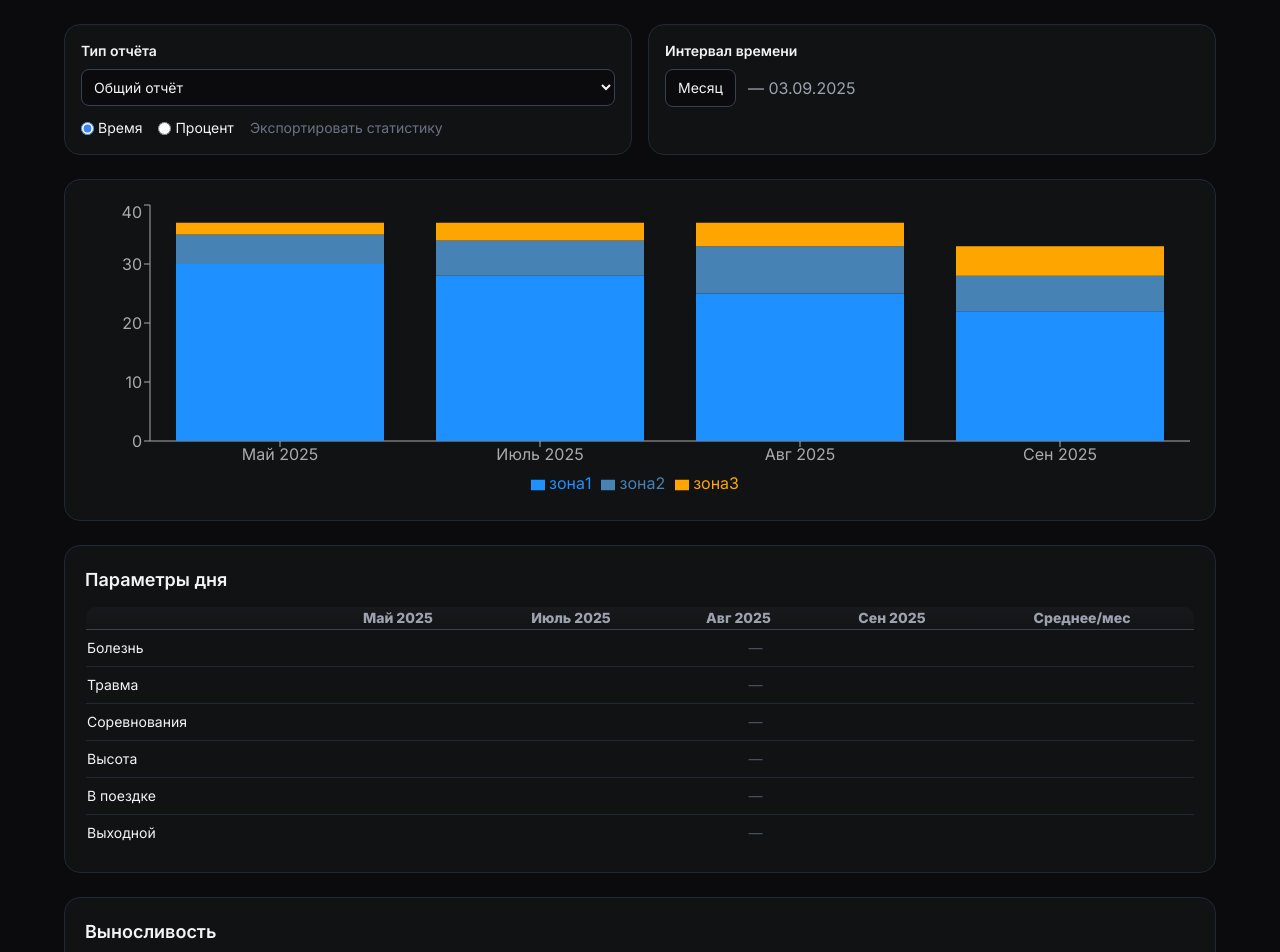
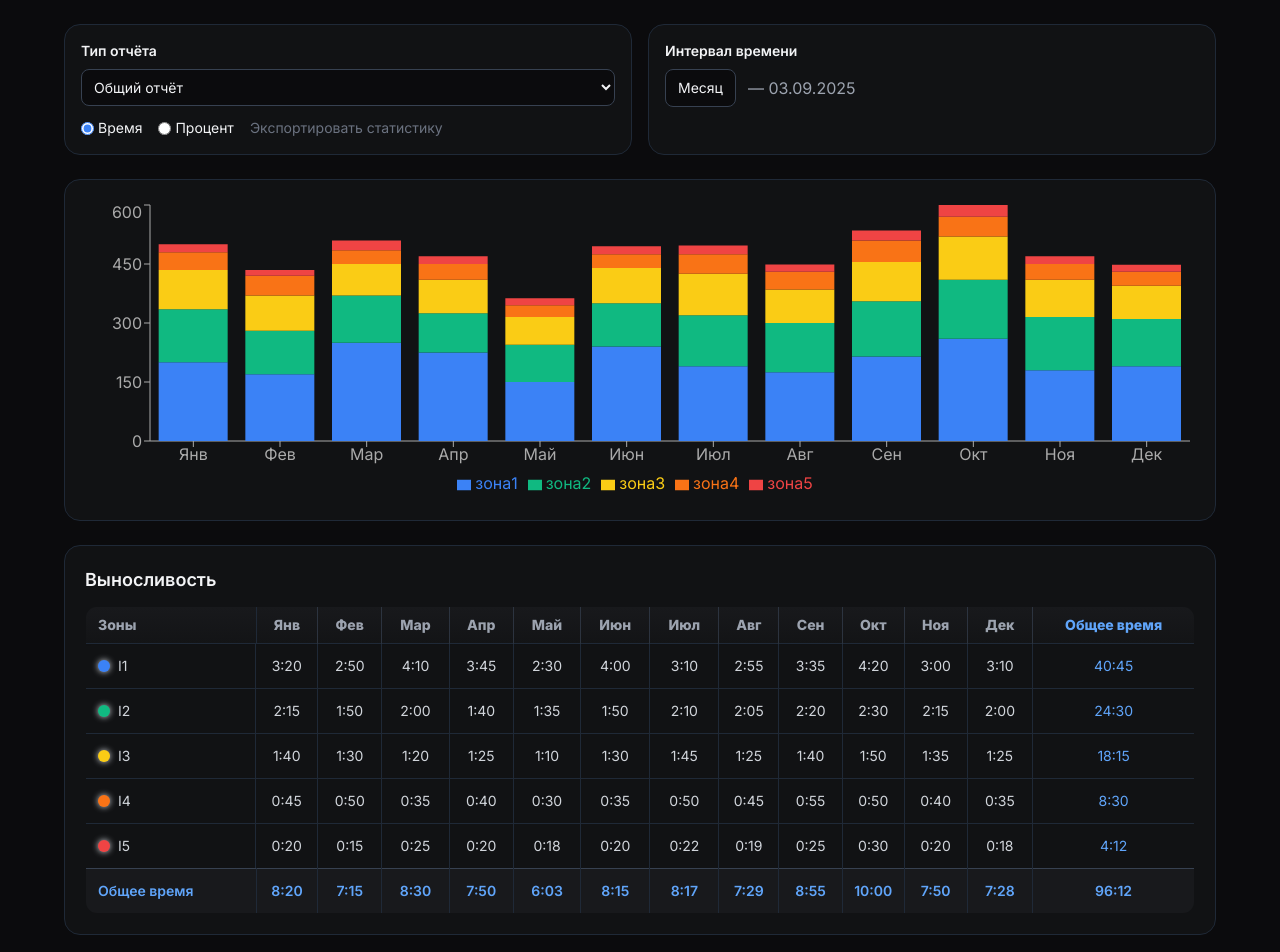
Before and after one commit to mbaliabin/dagbook-test, a React (Vite) app in the folder fasx-frontend/: page /statistics in a window 1280 px wide. Shown: the top 952 px of the page. Built offline with nearby package versions, Linux system fonts and the light colour scheme.

Commit message:
Доработка StatisticsPage.tsx 18

```diff
--- a/fasx-frontend/src/pages/StatisticsPage.tsx
+++ b/fasx-frontend/src/pages/StatisticsPage.tsx
@@ -8,19 +8,6 @@ import {
   Legend,
   ResponsiveContainer,
 } from "recharts";
-
-const mockData = [
-  { month: "Май 2025", зона1: 30, зона2: 5, зона3: 2 },
-  { month: "Июль 2025", зона1: 28, зона2: 6, зона3: 3 },
-  { month: "Авг 2025", зона1: 25, зона2: 8, зона3: 4 },
-  { month: "Сен 2025", зона1: 22, зона2: 6, зона3: 5 },
-];
-
-export default function StatisticsPage() {
-  const [reportType, setReportType] = useState("Общий отчёт");
-  const [interval, setInterval] = useState("Месяц");
-  const [mode, setMode] = useState("Время");
-  const [selectedRow, setSelectedRow] = useState<string | null>(null);
 
 const months = [
   "Янв","Фев","Мар","Апр","Май","Июн","Июл","Авг","Сен","Окт","Ноя","Дек",
@@ -45,6 +32,12 @@ export default function StatisticsPage() {
   "Другое",
 ];
 
+export default function StatisticsPage() {
+  const [reportType, setReportType] = useState("Общий отчёт");
+  const [interval, setInterval] = useState("Месяц");
+  const [mode, setMode] = useState("Время");
+  const [selectedRow, setSelectedRow] = useState<string | null>(null);
+
   const trainingTypeData = trainingTypes.map((type) => ({
     type,
     data: Array.from({ length: 12 }, () =>
@@ -61,6 +54,15 @@ export default function StatisticsPage() {
     const m = minutes % 60;
     return `${h}:${m.toString().padStart(2,"0")}`;
   };
+
+  const chartData = months.map((month, i) => ({
+    month,
+    зона1: toMinutes(enduranceData[0].data[i]),
+    зона2: toMinutes(enduranceData[1].data[i]),
+    зона3: toMinutes(enduranceData[2].data[i]),
+    зона4: toMinutes(enduranceData[3].data[i]),
+    зона5: toMinutes(enduranceData[4].data[i]),
+  }));
 
   const totalByMonth = months.map((_, monthIndex) =>
     toTimeString(enduranceData.reduce((sum, zone) => sum + toMinutes(zone.data[monthIndex]), 0))
@@ -118,46 +120,28 @@ export default function StatisticsPage() {
         {/* Диаграмма */}
         <div className="bg-[#111214] p-5 rounded-2xl border border-gray-800 animate-fadeIn">
           <ResponsiveContainer width="100%" height={300}>
-            <BarChart data={mockData}>
+            <BarChart data={chartData}>
               <XAxis dataKey="month" stroke="#aaa" />
               <YAxis stroke="#aaa" />
-              <Tooltip contentStyle={{ backgroundColor:"#1a1a1d", border:"1px solid #333" }}/>
+              <Tooltip
+                formatter={(value:number) => {
+                  const h = Math.floor(value / 60);
+                  const m = value % 60;
+                  return `${h}:${m.toString().padStart(2,"0")}`;
+                }}
+                contentStyle={{ backgroundColor:"#1a1a1d", border:"1px solid #333" }}
+              />
               <Legend />
-              <Bar dataKey="зона1" stackId="a" fill="#1E90FF"/>
-              <Bar dataKey="зона2" stackId="a" fill="#4682B4"/>
-              <Bar dataKey="зона3" stackId="a" fill="#FFA500"/>
+              <Bar dataKey="зона1" stackId="a" fill="#3b82f6" />
+              <Bar dataKey="зона2" stackId="a" fill="#10b981" />
+              <Bar dataKey="зона3" stackId="a" fill="#facc15" />
+              <Bar dataKey="зона4" stackId="a" fill="#f97316" />
+              <Bar dataKey="зона5" stackId="a" fill="#ef4444" />
             </BarChart>
           </ResponsiveContainer>
         </div>
 
-        {/* Параметры дня */}
-        <div className="bg-[#111214] p-5 rounded-2xl border border-gray-800 animate-fadeIn">
-          <h2 className="text-lg font-semibold mb-3">Параметры дня</h2>
-          <div className="overflow-x-auto">
-            <table className="w-full text-sm border-collapse border border-gray-800 rounded-xl overflow-hidden">
-              <thead className="text-gray-400 border-b border-gray-700 bg-gradient-to-b from-[#18191c] to-[#131416]">
-                <tr>
-                  <th className="text-left py-2"></th>
-                  <th>Май 2025</th>
-                  <th>Июль 2025</th>
-                  <th>Авг 2025</th>
-                  <th>Сен 2025</th>
-                  <th>Среднее/мес</th>
-                </tr>
-              </thead>
-              <tbody>
-                {["Болезнь","Травма","Соревнования","Высота","В поездке","Выходной"].map((row)=>(
-                  <tr key={row} className="border-b border-gray-800 hover:bg-[#1d1e22]/80 transition-colors duration-150 cursor-pointer">
-                    <td className="py-2">{row}</td>
-                    <td colSpan={5} className="text-center text-gray-600">—</td>
-                  </tr>
-                ))}
-              </tbody>
-            </table>
-          </div>
-        </div>
-
-        {/* Выносливость */}
+        {/* Таблицы Выносливость */}
         <div className="bg-[#111214] p-5 rounded-2xl border border-gray-800 animate-fadeIn">
           <h2 className="text-lg font-semibold mb-3">Выносливость</h2>
           <div className="overflow-x-auto">
@@ -166,7 +150,7 @@ export default function StatisticsPage() {
                 <tr>
                   <th className="text-left py-2 px-3 border-r border-gray-800">Зоны</th>
                   {months.map((m,i)=>(
-                    <th key={m} className={`py-2 px-2 text-center border-r border-gray-700/70 ${[2,5,8,11].includes(i)?"border-r-2 border-blue-500/30":""}`}>{m}</th>
+                    <th key={m} className="py-2 px-2 text-center border-r border-gray-700/70">{m}</th>
                   ))}
                   <th className="py-2 px-2 text-center text-blue-400 border-l border-gray-800">Общее время</th>
                 </tr>
@@ -179,7 +163,7 @@ export default function StatisticsPage() {
                     onClick={()=>setSelectedRow(zone)}
                   >
                     <td className="py-3 px-3 flex items-center gap-2 border-r border-gray-800">
-                      <span className="inline-block w-3 h-3 rounded-full shadow-[0_0_6px] " style={{backgroundColor:color}}></span>
+                      <span className="inline-block w-3 h-3 rounded-full shadow-[0_0_6px]" style={{backgroundColor:color}}></span>
                       {zone}
                     </td>
                     {data.map((t,i)=>(
@@ -200,7 +184,7 @@ export default function StatisticsPage() {
           </div>
         </div>
 
-        {/* Тип тренировки */}
+        {/* Таблицы Тип тренировки */}
         <div className="bg-[#111214] p-5 rounded-2xl border border-gray-800 animate-fadeIn">
           <h2 className="text-lg font-semibold mb-3">Тип тренировки</h2>
           <div className="overflow-x-auto">
@@ -209,7 +193,7 @@ export default function StatisticsPage() {
                 <tr>
                   <th className="text-left py-2 px-3 border-r border-gray-800">Тип тренировки</th>
                   {months.map((m,i)=>(
-                    <th key={m} className={`py-2 px-2 text-center border-r border-gray-700/70 ${[2,5,8,11].includes(i)?"border-r-2 border-blue-500/30":""}`}>{m}</th>
+                    <th key={m} className="py-2 px-2 text-center border-r border-gray-700/70">{m}</th>
                   ))}
                   <th className="py-2 px-2 text-center text-blue-400 border-l border-gray-800">Общее время</th>
                 </tr>
@@ -217,9 +201,9 @@ export default function StatisticsPage() {
               <tbody>
                 {trainingTypeData.map((row,idx)=>(
                   <tr key={row.type} className={`border-t border-gray-800 cursor-pointer transition-colors duration-200 ${selectedRow===row.type?"bg-[#1a1b1e]/90":"hover:bg-[#1d1e22]/80"}`} onClick={()=>setSelectedRow(row.type)}>
-                    <td className="py-3 px-3 text-left border-r border-gray-800 font-medium">{row.type}</td>
-                    {row.data.map((time,i)=>(
-                      <td key={i} className="py-3 text-center border-r border-gray-800">{time}</td>
+                    <td className="py-3 px-3 border-r border-gray-800">{row.type}</td>
+                    {row.data.map((t,i)=>(
+                      <td key={i} className="py-3 text-center border-r border-gray-800">{t}</td>
                     ))}
                     <td className="py-3 text-center text-blue-400 border-l border-gray-800">{totalTrainingByType[idx]}</td>
                   </tr>
```
Lines whose indentation alone changed are shown as unchanged.
